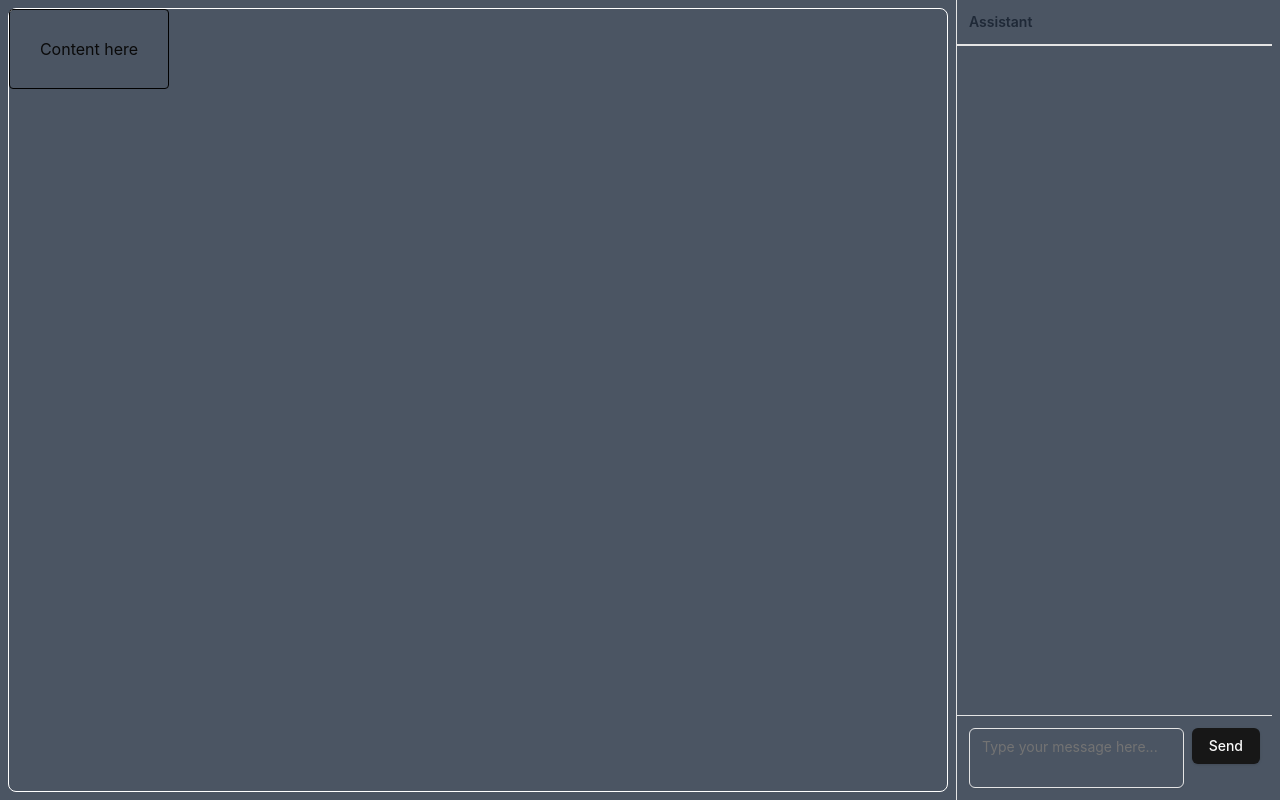
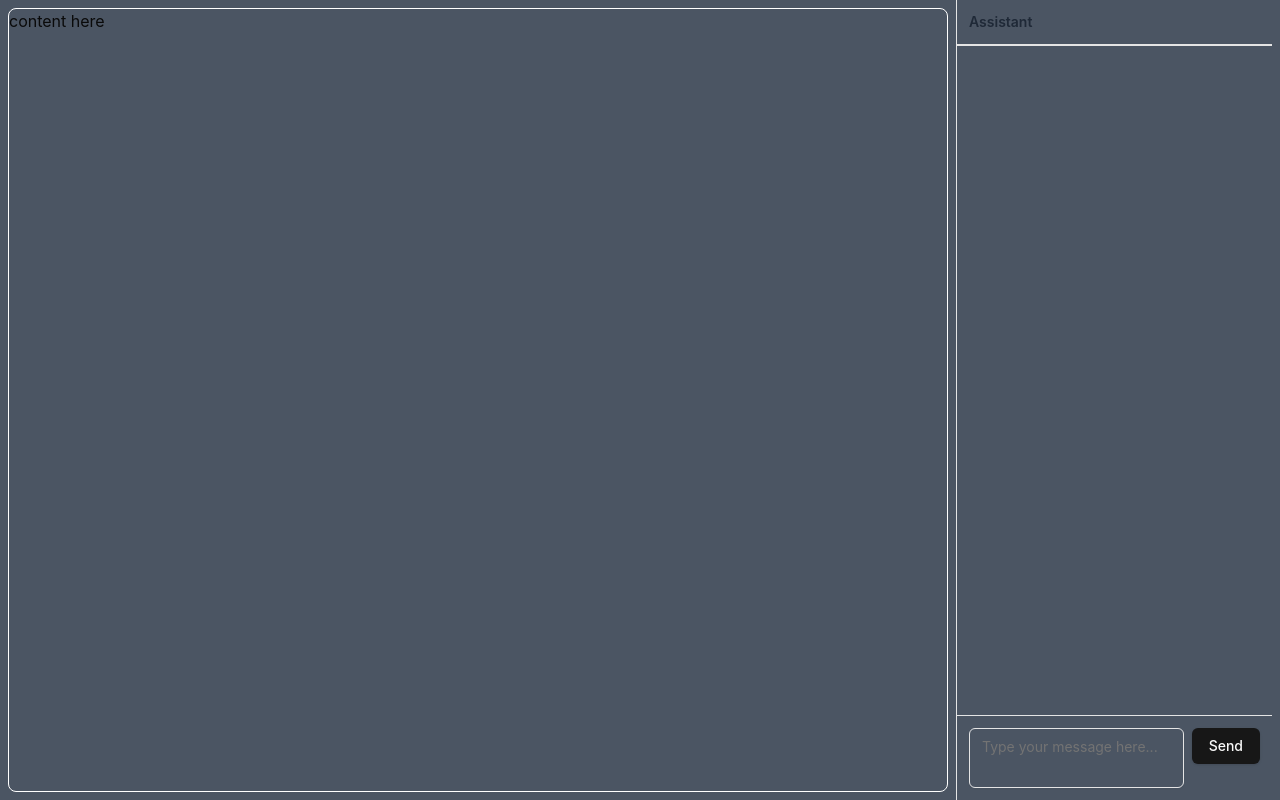
Before and after one commit to MadisonEvans94/HTMLAgent, a React (Vite) app in the folder frontend/: page / in a window 1280 px wide. Built offline with nearby package versions, Linux system fonts and the light colour scheme.

Commit message:
working version

```diff
--- a/frontend/src/App.tsx
+++ b/frontend/src/App.tsx
@@ -1,17 +1,17 @@
-import { ChatPane } from "./components/ChatPane";
-import { GeneratedComponentPane } from "./components/GeneratedComponentPane";
-import { MainLayout } from "./components/MainLayout";
+import { useState } from 'react';
+import { ChatPane } from './components/ChatPane';
+import { GeneratedComponentPane } from './components/GeneratedComponentPane';
+import { MainLayout } from './components/MainLayout';
 
 function App() {
+	const [htmlString, setHtmlString] = useState<string | null>(null);
 
-  return (
-		<>
-			<MainLayout>
-				<GeneratedComponentPane />
-				<ChatPane />
-			</MainLayout>
-		</>
-  );
+	return (
+		<MainLayout>
+			<GeneratedComponentPane htmlString={htmlString} />
+			<ChatPane onHTMLReceived={setHtmlString} />
+		</MainLayout>
+	);
 }
 
-export default App
+export default App;
--- a/frontend/src/components/ChatPane.tsx
+++ b/frontend/src/components/ChatPane.tsx
@@ -5,9 +5,11 @@ import { ScrollArea } from './ui/scroll-area';
 import { Button } from './ui/button';
 import { Textarea } from './ui/textarea';
 
-// This is the main ChatPane component.
-// Now we manage messages in state and send input to the backend.
-export const ChatPane: React.FC = () => {
+interface ChatPaneProps {
+	onHTMLReceived: (html: string | null) => void;
+}
+
+export const ChatPane: React.FC<ChatPaneProps> = ({ onHTMLReceived }) => {
 	type Message = {
 		role: 'assistant' | 'user';
 		content: string;
@@ -19,9 +21,8 @@ export const ChatPane: React.FC = () => {
 	const handleSend = async () => {
 		if (!inputValue.trim()) return;
 
-		// Add user's message to the list
-		const userMessage: Message = { role: 'user', content: inputValue };
-		setMessages((prev) => [...prev, userMessage]);
+		// Add user's message
+		setMessages((prev) => [...prev, { role: 'user', content: inputValue }]);
 
 		try {
 			const response = await fetch('http://localhost:8000/chat', {
@@ -36,30 +37,29 @@ export const ChatPane: React.FC = () => {
 			}
 
 			const data = await response.json();
-			// data should look like: { AIResponse: string, HTMLString: string|null }
+			// data: { AIResponse: string, HTMLString: string|null }
 
-			// Add assistant message(s) based on the response
+			// Add assistant message(s)
 			if (data.HTMLString) {
-				// If HTMLString is not null, show the AIResponse as a preceding message (if needed),
-				// and then the HTML content
+				// Update parent's state with the HTML
+				onHTMLReceived(data.HTMLString);
+
+				// Show AIResponse as a normal assistant message
 				if (data.AIResponse) {
 					setMessages((prev) => [
 						...prev,
 						{ role: 'assistant', content: data.AIResponse },
-						{ role: 'assistant', content: data.HTMLString },
-					]);
-				} else {
-					setMessages((prev) => [
-						...prev,
-						{ role: 'assistant', content: data.HTMLString },
 					]);
 				}
 			} else {
-				// Just a normal response
+				// Normal text response
 				setMessages((prev) => [
 					...prev,
 					{ role: 'assistant', content: data.AIResponse },
 				]);
+
+				// No HTML to render, reset or set to null if needed
+				onHTMLReceived(null);
 			}
 		} catch (error) {
 			console.error('Error sending message:', error);
@@ -83,7 +83,6 @@ export const ChatPane: React.FC = () => {
 	);
 };
 
-/** Header: A simple top header bar for the chat pane. */
 const Header: React.FC = () => {
 	return (
 		<div className='p-3 flex items-center justify-between border-b'>
@@ -92,7 +91,6 @@ const Header: React.FC = () => {
 	);
 };
 
-/** MessagesScrollArea: A scrollable area containing the message list. */
 interface MessagesScrollAreaProps {
 	messages: { role: 'user' | 'assistant'; content: string }[];
 }
@@ -117,10 +115,6 @@ const MessagesScrollArea: React.FC<MessagesScrollAreaProps> = ({
 	);
 };
 
-/** MessageBubble: Displays a message bubble aligned depending on the role.
- *  - Assistant messages: left-aligned, lighter background.
- *  - User messages: right-aligned, highlighted background.
- */
 interface MessageBubbleProps {
 	role: 'user' | 'assistant';
 	content: string;
@@ -132,12 +126,11 @@ const MessageBubble: React.FC<MessageBubbleProps> = ({ role, content }) => {
 	return (
 		<div className={`flex ${isUser ? 'justify-end' : 'justify-start'}`}>
 			<div
-				className={`max-w-[80%] rounded-lg p-3 text-sm leading-relaxed
-          ${
-				isUser
-					? 'bg-gray-600 text-white rounded-tr-none'
-					: 'bg-gray-100 text-gray-800 rounded-tl-none'
-			}`}
+				className={`max-w-[80%] rounded-lg p-3 text-sm leading-relaxed ${
+					isUser
+						? 'bg-gray-600 text-white rounded-tr-none'
+						: 'bg-gray-100 text-gray-800 rounded-tl-none'
+				}`}
 			>
 				{content}
 			</div>
@@ -151,8 +144,6 @@ interface FooterInputProps {
 	onSend: () => void;
 }
 
-/** FooterInput: Displays a textarea for input and a send button.
- */
 const FooterInput: React.FC<FooterInputProps> = ({
 	inputValue,
 	setInputValue,
--- a/frontend/src/components/GeneratedComponentPane.tsx
+++ b/frontend/src/components/GeneratedComponentPane.tsx
@@ -1,14 +1,21 @@
 import React from 'react';
 import { Pane } from './Pane';
 
-export const GeneratedComponentPane: React.FC = () => {
+interface GeneratedComponentPaneProps {
+	htmlString: string | null;
+}
+
+export const GeneratedComponentPane: React.FC<GeneratedComponentPaneProps> = ({
+	htmlString,
+}) => {
 	return (
 		<Pane className='grow flex items-center justify-center py-2'>
-			<div className='border border-white rounded-lg w-full h-full'>
-				<div className='w-40 h-20 flex items-center justify-center border-black border rounded'>
-					Content here
-				</div>
-			</div>
+			<div
+				className='border border-white rounded-lg w-full h-full'
+				dangerouslySetInnerHTML={{
+					__html: htmlString ?? 'content here',
+				}}
+			/>
 		</Pane>
 	);
 };
```
